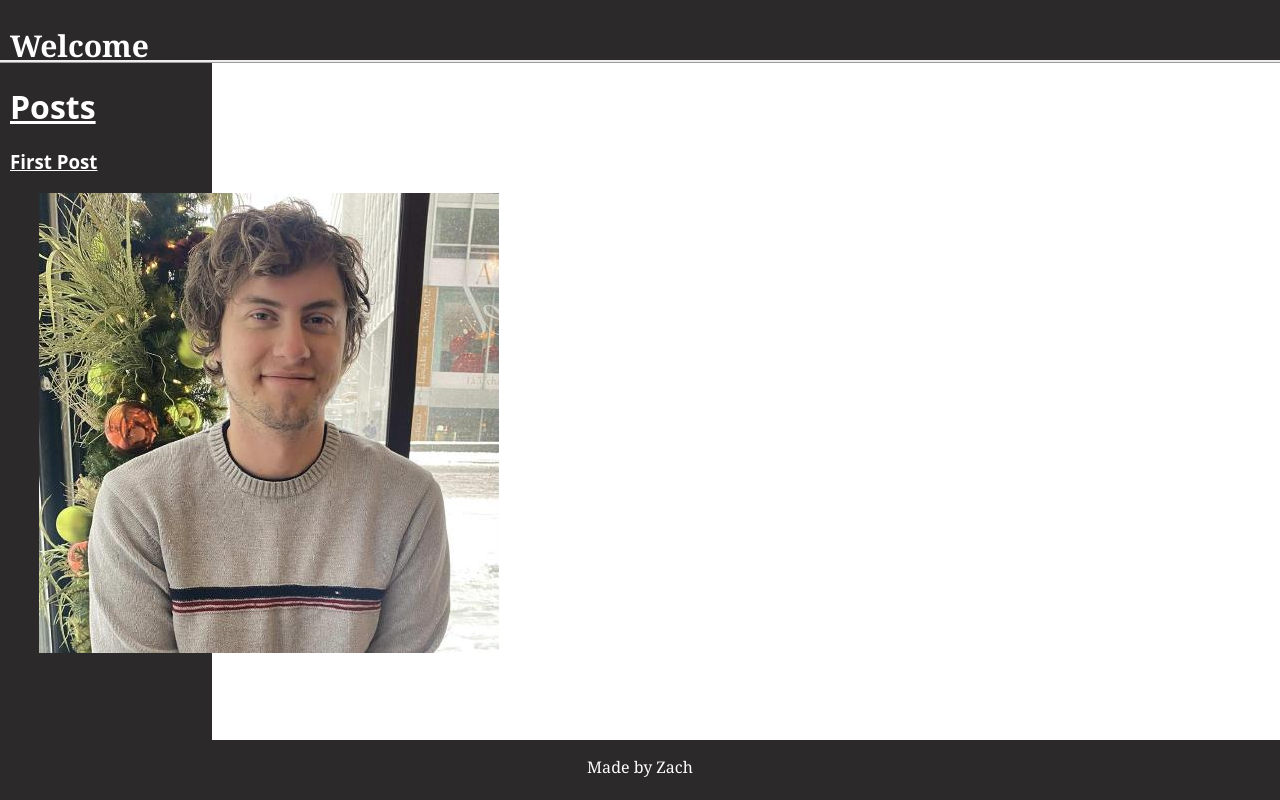
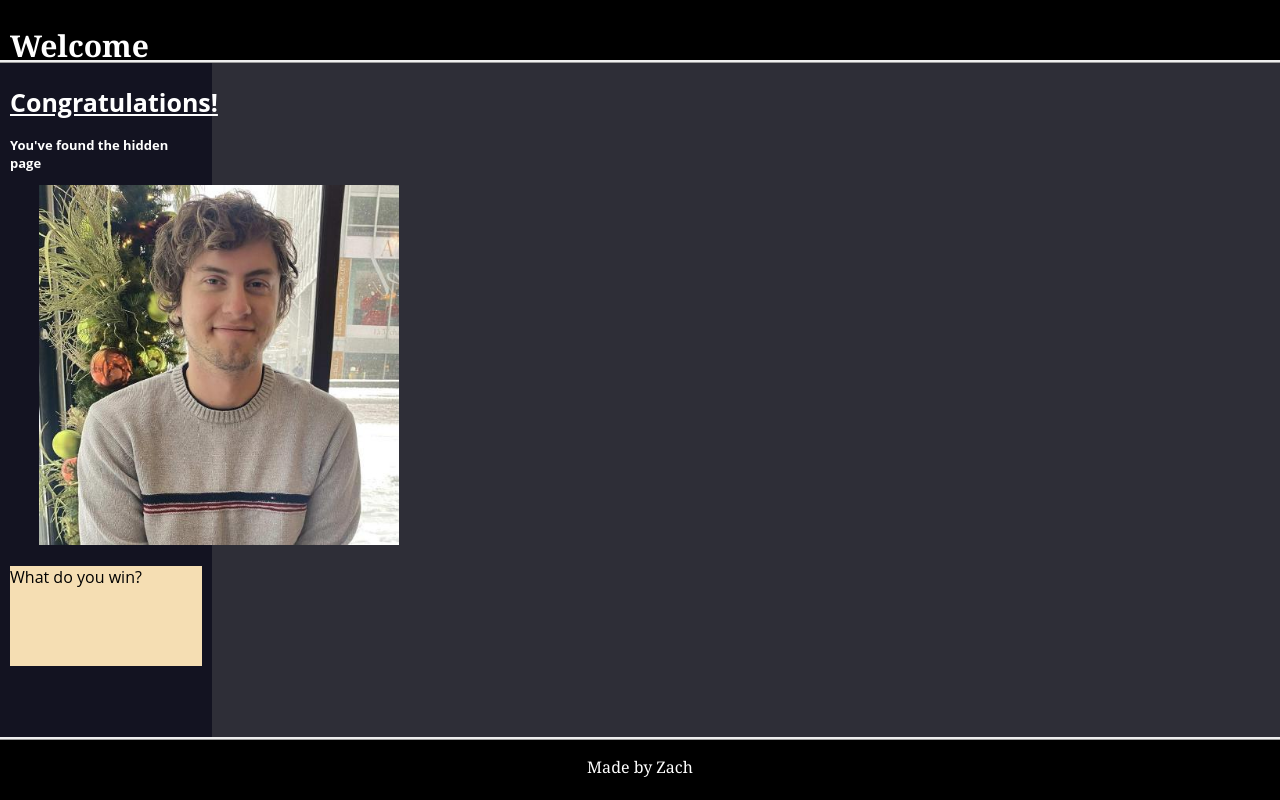
Before and after one commit to ZacharyJohn1/vanillablog, a plain HTML site: page index.html in a window 1280 px wide. Drawn offline with Linux system fonts and the light colour scheme.

Commit message:
secret page

```diff
--- a/index.html
+++ b/index.html
@@ -14,9 +14,12 @@
         <h1>Welcome</h1>
     </nav>
     <div class="sideNav">
-        <h1>Posts</h1>
-        <h3>First Post</h3>
-        <img src="./img/me.png" alt="me sitting in a cafe">
+        <h1>Congratulations!</h1>
+        <h3>You've found the hidden page</h3>
+        <img src="./img/me.png" alt="me sitting in a cafe"><p></p>
+        <div class="main">
+            <p>What do you win?</p>
+        </div>
     </div>
 
 
--- a/style.css
+++ b/style.css
@@ -3,13 +3,14 @@ body {
   margin: 0;
   padding: 0;
   font-family: "Open Sans", sans-serif;
-  background-color: #fff;
+  background-color: rgb(46, 46, 55);
   height: 100%;
 }
+
 nav {
   display: flex;
   height: 60px;
-  background-color: rgb(43, 41, 41);
+  background-color: rgb(0, 0, 0);
   color: white;
   text-align: left;
   font-family: Georgia, "Times New Roman", Times, serif;
@@ -29,27 +30,35 @@ nav h1 {
   width: 15%;
   padding: 10px;
   height: 95%;
-  background-color: rgb(43, 41, 41);
+  background-color: rgb(19, 19, 33);
+margin-right: 1px;
 }
+
 .sideNav h1 {
   margin-top: 75px;
   color: white;
   text-decoration: underline;
+  font-size: 25px;
 }
-.sideNav img{
+
+.sideNav img {
   margin-left: 15%;
+  height: 360px;
+  width: 360px;
 }
 
 .sideNav h3 {
   margin-top: 12px;
   color: white;
-  text-decoration: underline;
   left: 0;
+  font-size: small;
+
 }
+
 footer {
   display: flex;
   height: 60px;
-  background-color: rgb(43, 41, 41);
+  background-color: rgb(0, 0, 0);
   color: white;
   font-family: Georgia, "Times New Roman", Times, serif;
   position: fixed;
@@ -58,4 +67,12 @@ footer {
   width: 100%;
   text-align: center;
   justify-content: center;
+  border-top-style: ridge;
 }
+
+.main{
+  background-color: wheat;
+  height: 100px;
+  width: 100%;
+  top:0
+}
```
